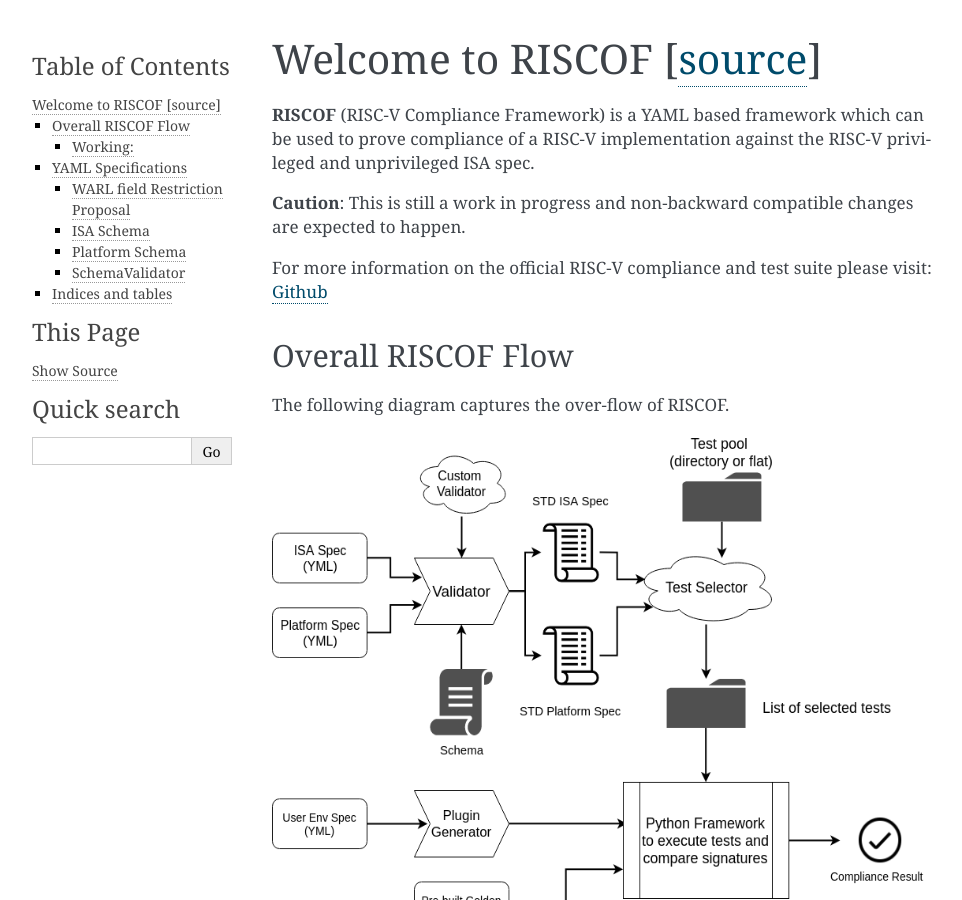
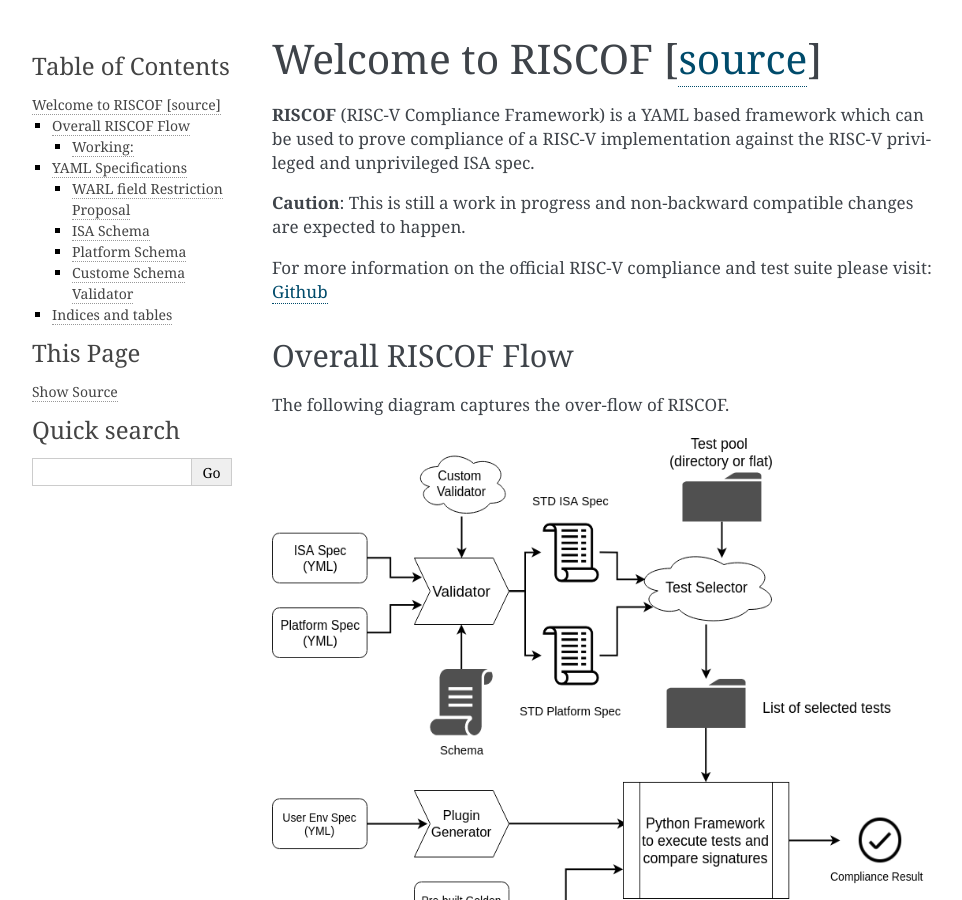
Before and after one commit to riscv-software-src/riscof, a Sphinx documentation site: the page built from docs/source/index.rst, in a window 1280 px wide and 900 px high. Shown: the whole window, without its empty margins (148-1110 px from the left). Built offline with Sphinx 7.4.7, drawn with Linux system fonts in a browser that asks for light colours; some of the changed text lies outside the part shown.

Commit message:
match same names as that in the diagram

```diff
--- a/docs/source/index.rst
+++ b/docs/source/index.rst
@@ -123,8 +123,8 @@
 
 .. autoyaml:: ../rips/schema-platform.yaml
 
-SchemaValidator
-^^^^^^^^^^^^^^^
+Custome Schema Validator
+^^^^^^^^^^^^^^^^^^^^^^^^
 
 .. automodule:: rips.schemaValidator
    :members:
```
